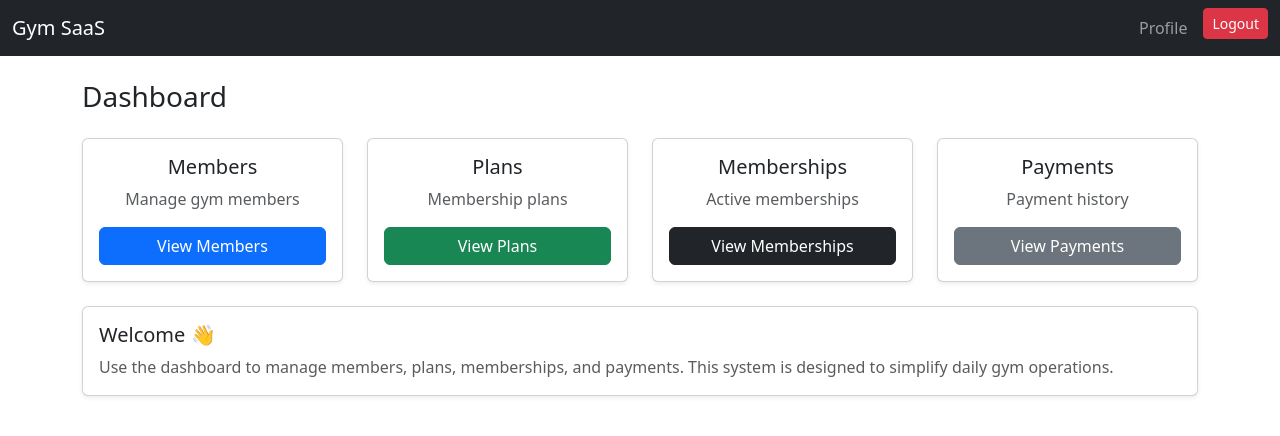
After one commit to AdityaRaghav22/GYM-SAAS, a Flask app: template gym-saas/app/templates/dashboard/home.html in a window 1280 px wide. The commit adds this page. Shown: the top 436 px of the page. Run offline with Flask 3, Linux system fonts and the light colour scheme; the template is opened without the code that fills it, so the values that code supplies are empty.

Commit message:
Frontend done

```diff
--- a/gym-saas/app/routes/__init__.py
+++ b/gym-saas/app/routes/__init__.py
@@ -1,5 +1,5 @@
 from flask import Blueprint
-from . import gym_auth, member, plans, membership, payment
+from . import gym_auth, member, plans, membership, payment, dashboard
 
 api_v1 = Blueprint("api_v1", __name__, url_prefix="")
 
@@ -8,3 +8,4 @@ api_v1.register_blueprint(member.member_bp, url_prefix="/member")
 api_v1.register_blueprint(plans.plan_bp, url_prefix="/plan")
 api_v1.register_blueprint(membership.membership_bp, url_prefix="/membership")
 api_v1.register_blueprint(payment.payment_bp, url_prefix="/payment")
+api_v1.register_blueprint(dashboard.dashboard_bp, url_prefix="/dashboard")
--- a/gym-saas/app/routes/plans.py
+++ b/gym-saas/app/routes/plans.py
@@ -17,7 +17,9 @@ def create_plan():
         flash(err or "Invalid gym ID", "error")
         return redirect(url_for("api_v1.dashboard.home"))
 
+
     data = request.form
+    # duration_months = int(data.get("duration_months"))
     plan, error = PlanService.create_plan(
         gym_id,
         data.get("name"),
--- a/gym-saas/app/services/gym_auth_service.py
+++ b/gym-saas/app/services/gym_auth_service.py
@@ -82,7 +82,7 @@ class GymAuthService:
                                                "is_active": gym.is_active
                                            },
                                            expires_delta=timedelta(minutes=15))
-        refresh_token = create_refresh_token(identity=gym.id)
+        refresh_token = create_refresh_token(identity=gym.id, expires_delta= timedelta(days=30))
 
         return {
             "access_token": access_token,
--- /dev/null
+++ b/gym-saas/app/templates/dashboard/home.html
@@ -0,0 +1,73 @@
+{% extends "base.html" %}
+
+{% block title %}Dashboard | Gym SaaS{% endblock %}
+
+{% block content %}
+
+<h3 class="mb-4">Dashboard</h3>
+
+<!-- Quick Actions -->
+<div class="row mb-4">
+
+  <div class="col-md-3">
+    <div class="card shadow-sm text-center">
+      <div class="card-body">
+        <h5>Members</h5>
+        <p class="text-muted">Manage gym members</p>
+        <a href="{{ url_for('api_v1.member.list_member') }}" class="btn btn-primary w-100">
+          View Members
+        </a>
+      </div>
+    </div>
+  </div>
+
+  <div class="col-md-3">
+    <div class="card shadow-sm text-center">
+      <div class="card-body">
+        <h5>Plans</h5>
+        <p class="text-muted">Membership plans</p>
+        <a href="{{ url_for('api_v1.plan.list_plan') }}" class="btn btn-success w-100">
+          View Plans
+        </a>
+      </div>
+    </div>
+  </div>
+
+  <div class="col-md-3">
+    <div class="card shadow-sm text-center">
+      <div class="card-body">
+        <h5>Memberships</h5>
+        <p class="text-muted">Active memberships</p>
+        <a href="{{ url_for('api_v1.membership.list_membership') }}" class="btn btn-dark w-100">
+          View Memberships
+        </a>
+      </div>
+    </div>
+  </div>
+
+  <div class="col-md-3">
+    <div class="card shadow-sm text-center">
+      <div class="card-body">
+        <h5>Payments</h5>
+        <p class="text-muted">Payment history</p>
+        <a href="{{ url_for('api_v1.payment.list_payment') }}" class="btn btn-secondary w-100">
+          View Payments
+        </a>
+      </div>
+    </div>
+  </div>
+
+</div>
+
+<!-- Welcome Card -->
+<div class="card shadow-sm">
+  <div class="card-body">
+    <h5>Welcome 👋</h5>
+    <p class="text-muted mb-0">
+      Use the dashboard to manage members, plans, memberships, and payments.
+      This system is designed to simplify daily gym operations.
+    </p>
+  </div>
+</div>
+
+{% endblock %}
--- a/gym-saas/app/templates/membership/list.html
+++ b/gym-saas/app/templates/membership/list.html
@@ -22,8 +22,8 @@
   <tbody>
     {% for membership in memberships %}
     <tr>
-      <td>{{ membership.member_name }}</td>
-      <td>{{ membership.plan_name }}</td>
+      <td>{{ membership.member.name}}</td>
+      <td>{{ membership.plan.name }}</td>
       <td>{{ membership.start_date }}</td>
       <td>{{ membership.end_date }}</td>
       <td>
--- a/gym-saas/app/templates/payment/payment_details.html
+++ b/gym-saas/app/templates/payment/payment_details.html
@@ -20,8 +20,8 @@
         <hr>
 
         <h6>Membership</h6>
-        <p><strong>Plan:</strong> {{ membership.plan_name }}</p>
-        <p><strong>Member:</strong> {{ membership.member_name }}</p>
+        <p><strong>Plan:</strong> {{ membership.plan.name }}</p>
+        <p><strong>Member:</strong> {{ membership.member.name }}</p>
         <p><strong>Valid Till:</strong> {{ membership.end_date }}</p>
       </div>
 
--- a/gym-saas/app/templates/plan/plan_details.html
+++ b/gym-saas/app/templates/plan/plan_details.html
@@ -96,7 +96,7 @@
         {% for m in memberships %}
           {% if m.plan_id == plan.id %}
           <div class="border rounded p-2 mb-2">
-            <div><strong>Member:</strong> {{ m.member_name }}</div>
+            <div><strong>Member:</strong> {{ m.member.name }}</div>
             <div><strong>Ends:</strong> {{ m.end_date }}</div>
           </div>
           {% endif %}
```
Also changed, not shown: gym-saas/app/__init__.py (+7 -0 lines), gym-saas/app/routes/dashboard.py (added, +9 -0 lines), gym-saas/app/services/plan_service.py (+20 -4 lines), gym-saas/app/templates/gym/login.html (+86 -13 lines), gym-saas/app/utils/validation.py (+10 -4 lines).
